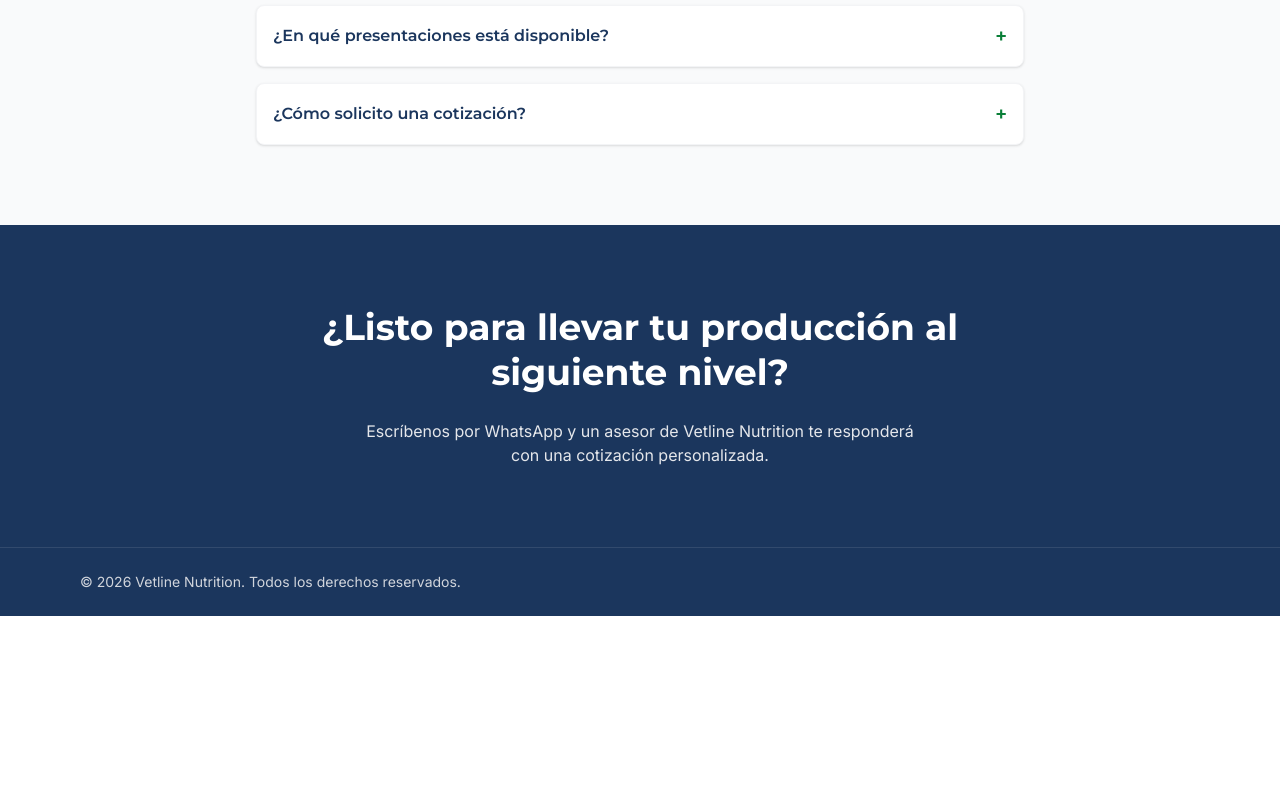
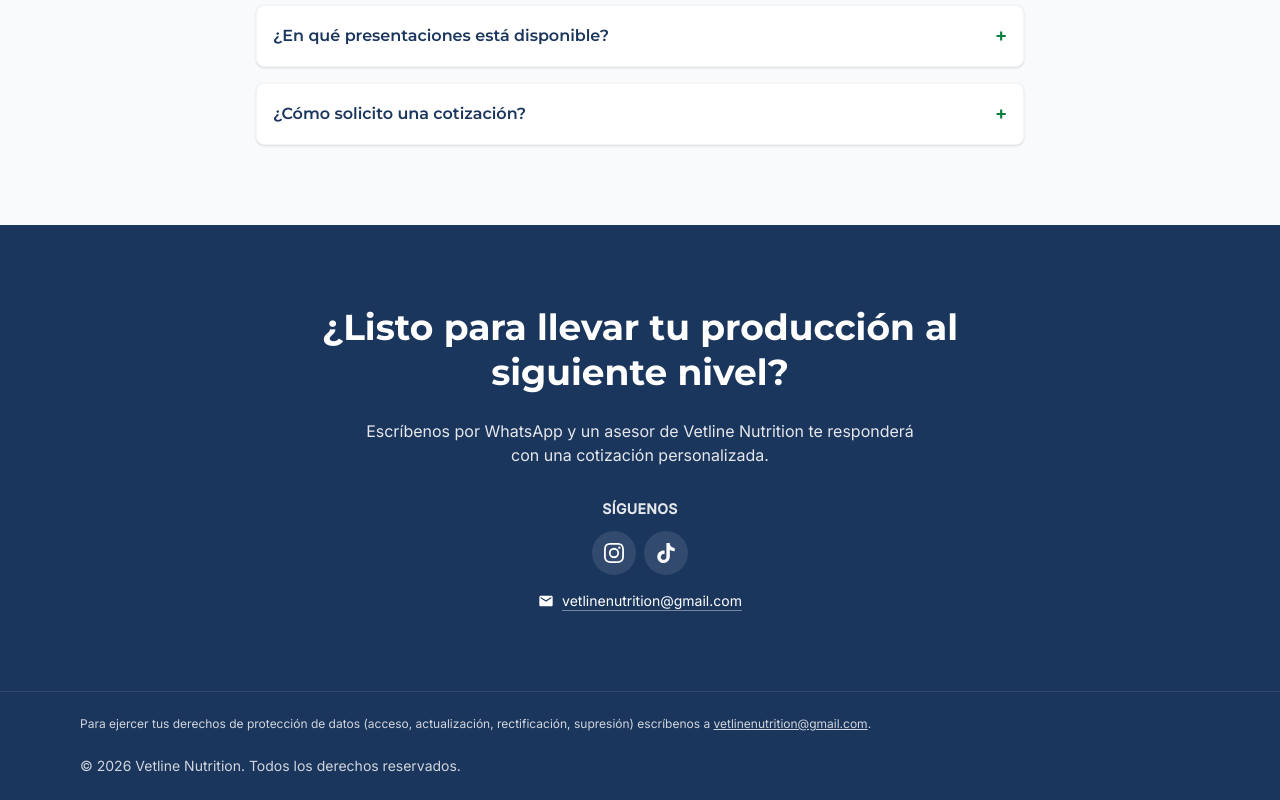
Before and after one commit to shaka0241/previvet, a Next.js app: page / in a window 1280 px wide. Shown: the part 4217-5017 px from the top of the page. Before the commit the page ends 4833 px from the top, so only its background shows below. Built offline with nearby package versions, Linux system fonts and the light colour scheme; no server answers.

Commit message:
feat: enhance contact options with email and social links, improve footer accessibility and SEO

```diff
--- a/src/app/globals.css
+++ b/src/app/globals.css
@@ -24,6 +24,10 @@
   :focus-visible {
     outline: 2px solid var(--color-secondary);
     outline-offset: 2px;
+  }
+
+  footer :focus-visible {
+    outline-color: #ffffff;
   }
 }
 
--- a/src/app/layout.tsx
+++ b/src/app/layout.tsx
@@ -2,7 +2,11 @@
 import { Inter, Montserrat } from "next/font/google";
 import "./globals.css";
 import { faqItems, siteConfig } from "@/content/data";
-import siteUrl from "@/lib/site";
+import siteUrl, {
+  CONTACT_EMAIL,
+  INSTAGRAM_URL,
+  TIKTOK_URL,
+} from "@/lib/site";
 
 const inter = Inter({
   variable: "--font-inter",
@@ -43,6 +47,7 @@
     type: "website",
     locale: "es_LA",
     url: "/",
+    siteName: siteConfig.name,
     images: [{ url: "/images/og-nutravit.jpg", width: 1200, height: 630 }],
   },
   twitter: {
@@ -63,6 +68,8 @@
       name: siteConfig.name,
       url: siteUrl,
       logo: `${siteUrl}/images/logo-512.jpg`,
+      email: CONTACT_EMAIL,
+      sameAs: [INSTAGRAM_URL, TIKTOK_URL],
     },
     {
       "@type": "WebSite",
--- a/src/components/sections/footer.tsx
+++ b/src/components/sections/footer.tsx
@@ -6,6 +6,7 @@
 } from "@/content/data";
 import { primaryButtonClasses } from "@/components/ui/buttons";
 import { WhatsAppIcon } from "@/components/ui/icons";
+import SocialLinks from "@/components/ui/social-links";
 import { whatsappUrl } from "@/lib/site";
 
 export default function Footer() {
@@ -31,13 +32,19 @@
             </span>
           </a>
         )}
+        <div className="mt-2 flex flex-col items-center gap-3">
+          <h3 className="text-sm font-semibold tracking-wide text-gray-200 uppercase">
+            {footerContent.socialTitle}
+          </h3>
+          <SocialLinks />
+        </div>
       </div>
       <div className="border-t border-white/10">
         {(legalInfo.legalName ||
           legalInfo.taxId ||
           legalInfo.address ||
           legalInfo.arcoEmail) && (
-          <div className="mx-auto max-w-6xl px-4 pt-6 text-xs text-gray-400">
+          <div className="mx-auto max-w-6xl px-4 pt-6 text-xs text-gray-300">
             {legalInfo.legalName && (
               <p>
                 {legalInfo.legalName}
@@ -51,7 +58,7 @@
                 actualización, rectificación, supresión) escríbenos a{" "}
                 <a
                   href={`mailto:${legalInfo.arcoEmail}`}
-                  className="underline hover:text-gray-200"
+                  className="underline hover:text-gray-200 focus-visible:outline-2 focus-visible:outline-offset-2 focus-visible:outline-white"
                 >
                   {legalInfo.arcoEmail}
                 </a>
--- a/src/components/ui/icons.tsx
+++ b/src/components/ui/icons.tsx
@@ -13,3 +13,45 @@
     </svg>
   );
 }
+
+export function InstagramIcon(props: SVGProps<SVGSVGElement>) {
+  return (
+    <svg
+      viewBox="0 0 24 24"
+      fill="currentColor"
+      aria-hidden="true"
+      focusable="false"
+      {...props}
+    >
+      <path d="M12 2.163c3.204 0 3.584.012 4.85.07 3.252.148 4.771 1.691 4.919 4.919.058 1.265.069 1.645.069 4.849 0 3.205-.012 3.584-.069 4.849-.149 3.225-1.664 4.771-4.919 4.919-1.266.058-1.644.07-4.85.07-3.204 0-3.584-.012-4.849-.07-3.26-.149-4.771-1.699-4.919-4.92-.058-1.265-.07-1.644-.07-4.849 0-3.204.013-3.583.07-4.849.149-3.227 1.664-4.771 4.919-4.919 1.266-.057 1.645-.069 4.849-.069zm0-2.163c-3.259 0-3.667.014-4.947.072-4.358.2-6.78 2.618-6.98 6.98-.059 1.281-.073 1.689-.073 4.948 0 3.259.014 3.668.072 4.948.2 4.358 2.618 6.78 6.98 6.98 1.281.058 1.689.072 4.948.072 3.259 0 3.668-.014 4.948-.072 4.354-.2 6.782-2.618 6.979-6.98.059-1.28.073-1.689.073-4.948 0-3.259-.014-3.667-.072-4.947-.196-4.354-2.617-6.78-6.979-6.98-1.281-.059-1.69-.073-4.949-.073zm0 5.838a6.162 6.162 0 1 0 0 12.324 6.162 6.162 0 0 0 0-12.324zm0 10.162a4 4 0 1 1 0-8 4 4 0 0 1 0 8zm6.406-11.845a1.44 1.44 0 1 0 0 2.881 1.44 1.44 0 0 0 0-2.881z" />
+    </svg>
+  );
+}
+
+export function TikTokIcon(props: SVGProps<SVGSVGElement>) {
+  return (
+    <svg
+      viewBox="0 0 24 24"
+      fill="currentColor"
+      aria-hidden="true"
+      focusable="false"
+      {...props}
+    >
+      <path d="M12.525.02c1.31-.02 2.61-.01 3.91-.02.08 1.53.63 3.09 1.75 4.17 1.12 1.11 2.7 1.62 4.24 1.79v4.03c-1.44-.05-2.89-.35-4.2-.97-.57-.26-1.1-.59-1.62-.93-.01 2.92.01 5.84-.02 8.75-.08 1.4-.54 2.79-1.35 3.94-1.31 1.92-3.58 3.17-5.91 3.21-1.43.08-2.86-.31-4.08-1.03-2.02-1.19-3.44-3.37-3.65-5.71-.02-.5-.03-1-.01-1.49.18-1.9 1.12-3.72 2.58-4.96 1.66-1.44 3.98-2.13 6.15-1.72.02 1.48-.04 2.96-.04 4.44-.99-.32-2.15-.23-3.02.37-.63.41-1.11 1.04-1.36 1.75-.21.51-.15 1.07-.14 1.61.24 1.64 1.82 3.02 3.5 2.87 1.12-.01 2.19-.66 2.77-1.61.19-.33.4-.67.41-1.06.1-1.79.06-3.57.07-5.36.01-4.03-.01-8.05.02-12.07z" />
+    </svg>
+  );
+}
+
+export function MailIcon(props: SVGProps<SVGSVGElement>) {
+  return (
+    <svg
+      viewBox="0 0 24 24"
+      fill="currentColor"
+      aria-hidden="true"
+      focusable="false"
+      {...props}
+    >
+      <path d="M20 4H4c-1.1 0-1.99.9-1.99 2L2 18c0 1.1.9 2 2 2h16c1.1 0 2-.9 2-2V6c0-1.1-.9-2-2-2zm0 4-8 5-8-5V6l8 5 8-5v2z" />
+    </svg>
+  );
+}
--- /dev/null
+++ b/src/components/ui/social-links.tsx
@@ -0,0 +1,50 @@
+import {
+  InstagramIcon,
+  MailIcon,
+  TikTokIcon,
+} from "@/components/ui/icons";
+import { CONTACT_EMAIL, INSTAGRAM_URL, TIKTOK_URL } from "@/lib/site";
+
+const linkClasses =
+  "flex h-11 w-11 items-center justify-center rounded-full bg-white/10 text-white transition-colors duration-150 hover:bg-white/15 hover:text-white focus-visible:outline-2 focus-visible:outline-offset-2 focus-visible:outline-white active:scale-95";
+
+export default function SocialLinks() {
+  return (
+    <div className="flex flex-col items-center gap-4">
+      <ul className="flex items-center gap-2" aria-label="Redes sociales">
+        <li>
+          <a
+            href={INSTAGRAM_URL}
+            target="_blank"
+            rel="noopener noreferrer"
+            aria-label="Instagram de Vetline Nutrition, se abre en pestaña nueva"
+            title="Instagram"
+            className={linkClasses}
+          >
+            <InstagramIcon className="h-5 w-5" />
+          </a>
+        </li>
+        <li>
+          <a
+            href={TIKTOK_URL}
+            target="_blank"
+            rel="noopener noreferrer"
+            aria-label="TikTok de Vetline Nutrition, se abre en pestaña nueva"
+            title="TikTok"
+            className={linkClasses}
+          >
+            <TikTokIcon className="h-5 w-5" />
+          </a>
+        </li>
+      </ul>
+      <a
+        href={`mailto:${CONTACT_EMAIL}`}
+        aria-label={`Escríbenos por correo a ${CONTACT_EMAIL}`}
+        className="inline-flex max-w-full items-center gap-2 rounded-md text-sm break-all text-white underline decoration-white/40 underline-offset-4 transition-colors hover:decoration-white focus-visible:outline-2 focus-visible:outline-offset-4 focus-visible:outline-white"
+      >
+        <MailIcon className="h-4 w-4 shrink-0" />
+        {CONTACT_EMAIL}
+      </a>
+    </div>
+  );
+}
--- a/src/content/data.ts
+++ b/src/content/data.ts
@@ -1,3 +1,4 @@
+import { CONTACT_EMAIL } from "@/lib/site";
 import type {
   BenefitCard,
   Dosage,
@@ -34,6 +35,7 @@
 export const footerContent: FooterContent = {
   intro: `Escríbenos por WhatsApp y un asesor de Vetline Nutrition te responderá con una cotización personalizada.`,
   whatsappCta: "Escríbenos por WhatsApp",
+  socialTitle: "Síguenos",
 };
 
 export const errorPages = {
@@ -253,11 +255,15 @@
   legalName: "",
   taxId: "",
   address: "",
-  arcoEmail: "",
+  arcoEmail: CONTACT_EMAIL,
 };
 
 export const privacyPolicyRefs: PrivacyPolicyRefs = {
-  processors: [],
+  processors: [
+    "Google (Gmail, correo de contacto)",
+    "Meta Platforms (WhatsApp, Instagram)",
+    "TikTok / ByteDance",
+  ],
   noCookiesStatement:
     "Este sitio no utiliza cookies de seguimiento ni herramientas de analítica.",
 };
--- a/src/lib/site.ts
+++ b/src/lib/site.ts
@@ -1,7 +1,33 @@
+import type { SocialLink } from "@/types";
+
 const siteUrl =
   process.env.NEXT_PUBLIC_SITE_URL ?? "https://vetlinenutrition.vercel.app";
 
 export default siteUrl;
+
+export const CONTACT_EMAIL = "vetlinenutrition@gmail.com";
+
+export const INSTAGRAM_URL = "https://www.instagram.com/vetlinenutrition/";
+
+export const TIKTOK_URL = "https://www.tiktok.com/@vetlinenutrition";
+
+export const SOCIAL_LINKS: SocialLink[] = [
+  {
+    id: "instagram",
+    label: "Instagram de Vetline Nutrition",
+    href: INSTAGRAM_URL,
+  },
+  {
+    id: "tiktok",
+    label: "TikTok de Vetline Nutrition",
+    href: TIKTOK_URL,
+  },
+  {
+    id: "email",
+    label: "Correo de Vetline Nutrition",
+    href: `mailto:${CONTACT_EMAIL}`,
+  },
+];
 
 export const WHATSAPP_COTIZAR_MESSAGE = "Hola, quiero hacer una cotización";
 
```
Also changed, not shown: src/types/index.ts (+9 -0 lines), 4 other files (tests, documents, lock files or other folders).
